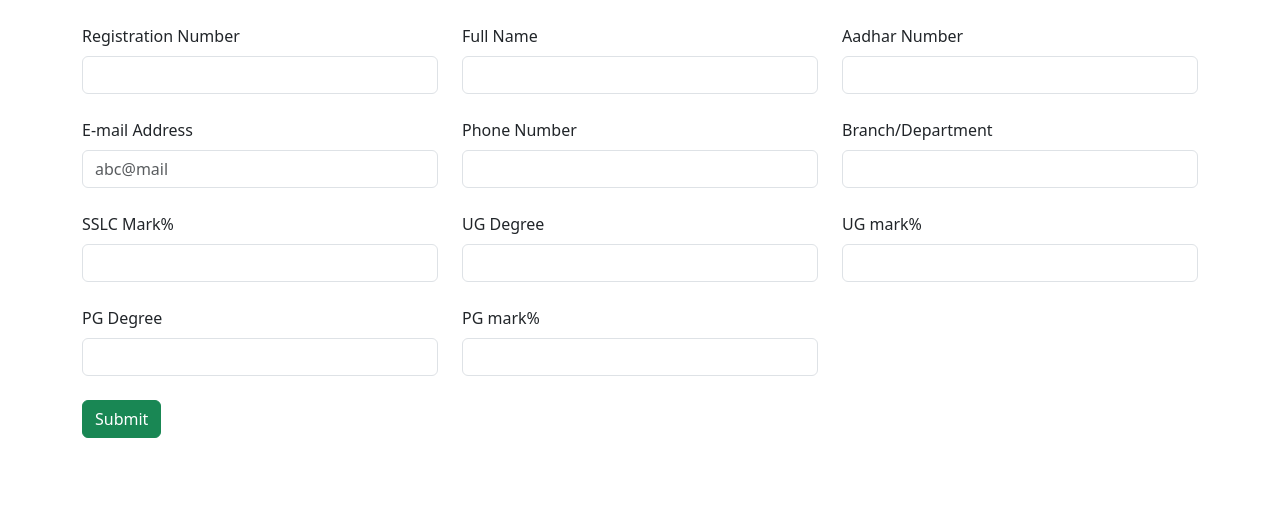
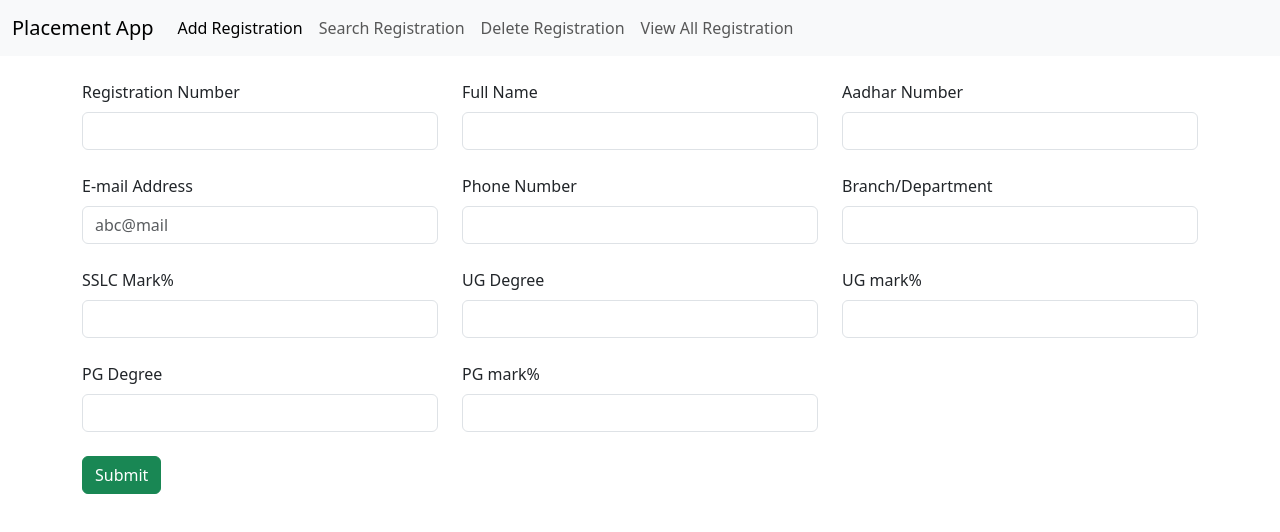
Before and after one commit to Ananthuunnithan/placement-app, a React (Vite) app: page / in a window 1280 px wide. Shown: the top 532 px of the page. Built offline with nearby package versions, Linux system fonts and the light colour scheme.

Commit message:
NavBar included

```diff
--- a/src/App.jsx
+++ b/src/App.jsx
@@ -4,12 +4,14 @@
 import heroImg from './assets/hero.png'
 import './App.css'
 import AddReg from './components/AddReg'
+import NavBar from './components/NavBar'
 
 function App() {
   const [count, setCount] = useState(0)
 
   return (
     <>
+
 <AddReg/>
     </>
   )
--- a/src/components/AddReg.jsx
+++ b/src/components/AddReg.jsx
@@ -1,9 +1,10 @@
 import React from 'react'
+import NavBar from './NavBar'
 
 const AddReg = () => {
     return (
         <div>
-
+            <NavBar />
             <div className="container mt-4 mb-4">
                 <div className="row">
                     <div className="col col-12">
--- /dev/null
+++ b/src/components/NavBar.jsx
@@ -0,0 +1,36 @@
+import React from 'react'
+
+const NavBar = () => {
+    return (
+        <div>
+
+            <nav class="navbar navbar-expand-lg bg-body-tertiary">
+                <div class="container-fluid">
+                    <a class="navbar-brand" href="#">Placement App</a>
+                    <button class="navbar-toggler" type="button" data-bs-toggle="collapse" data-bs-target="#navbarNav" aria-controls="navbarNav" aria-expanded="false" aria-label="Toggle navigation">
+                        <span class="navbar-toggler-icon"></span>
+                    </button>
+                    <div class="collapse navbar-collapse" id="navbarNav">
+                        <ul class="navbar-nav">
+                            <li class="nav-item">
+                                <a class="nav-link active" aria-current="page" href="#">Add Registration</a>
+                            </li>
+                            <li class="nav-item">
+                                <a class="nav-link" href="#">Search Registration</a>
+                            </li>
+                            <li class="nav-item">
+                                <a class="nav-link" href="#">Delete Registration</a>
+                            </li>
+                            <li class="nav-item">
+                                <a class="nav-link" href="#">View All Registration</a>
+                            </li>
+                        </ul>
+                    </div>
+                </div>
+            </nav>
+
+        </div>
+    )
+}
+
+export default NavBar
```
